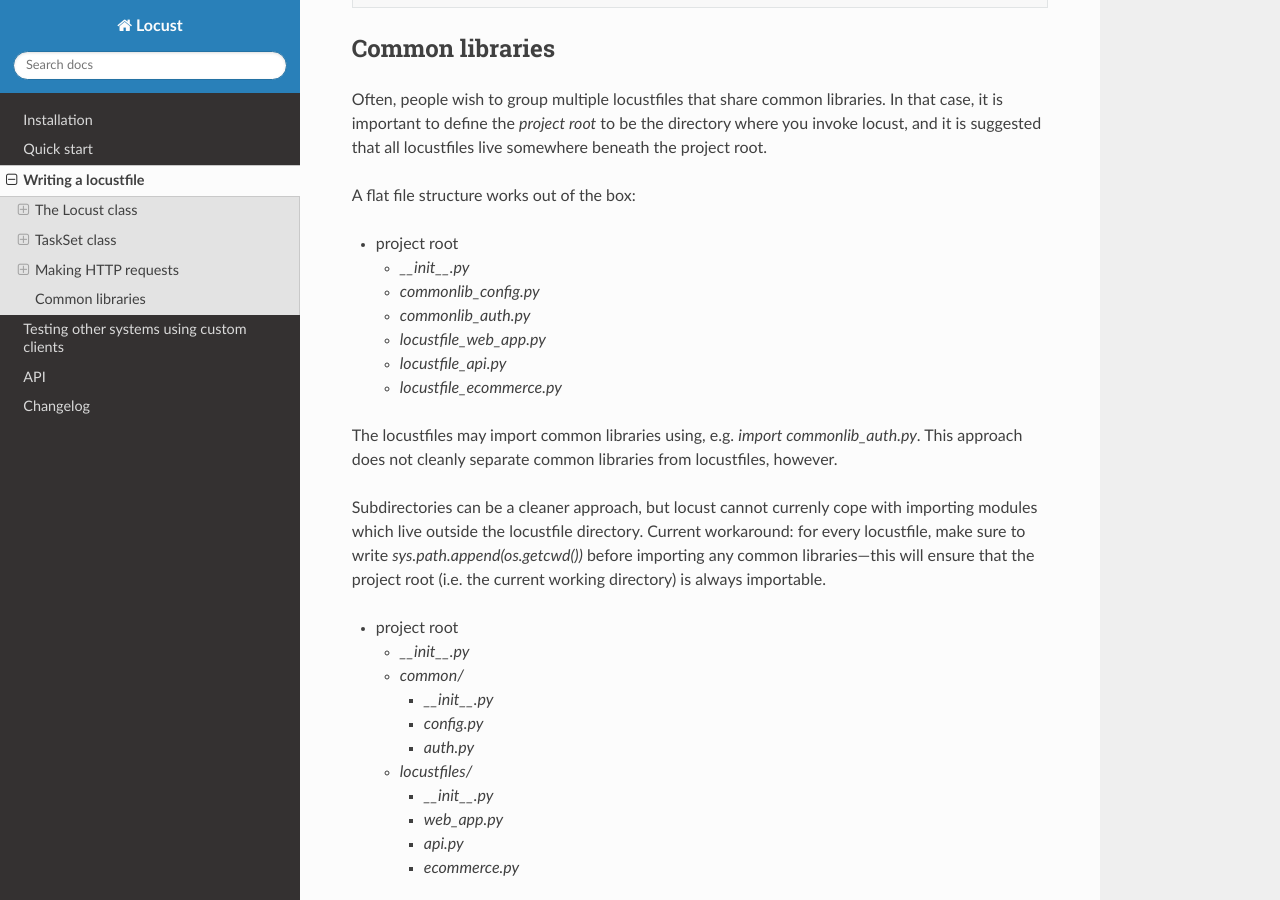
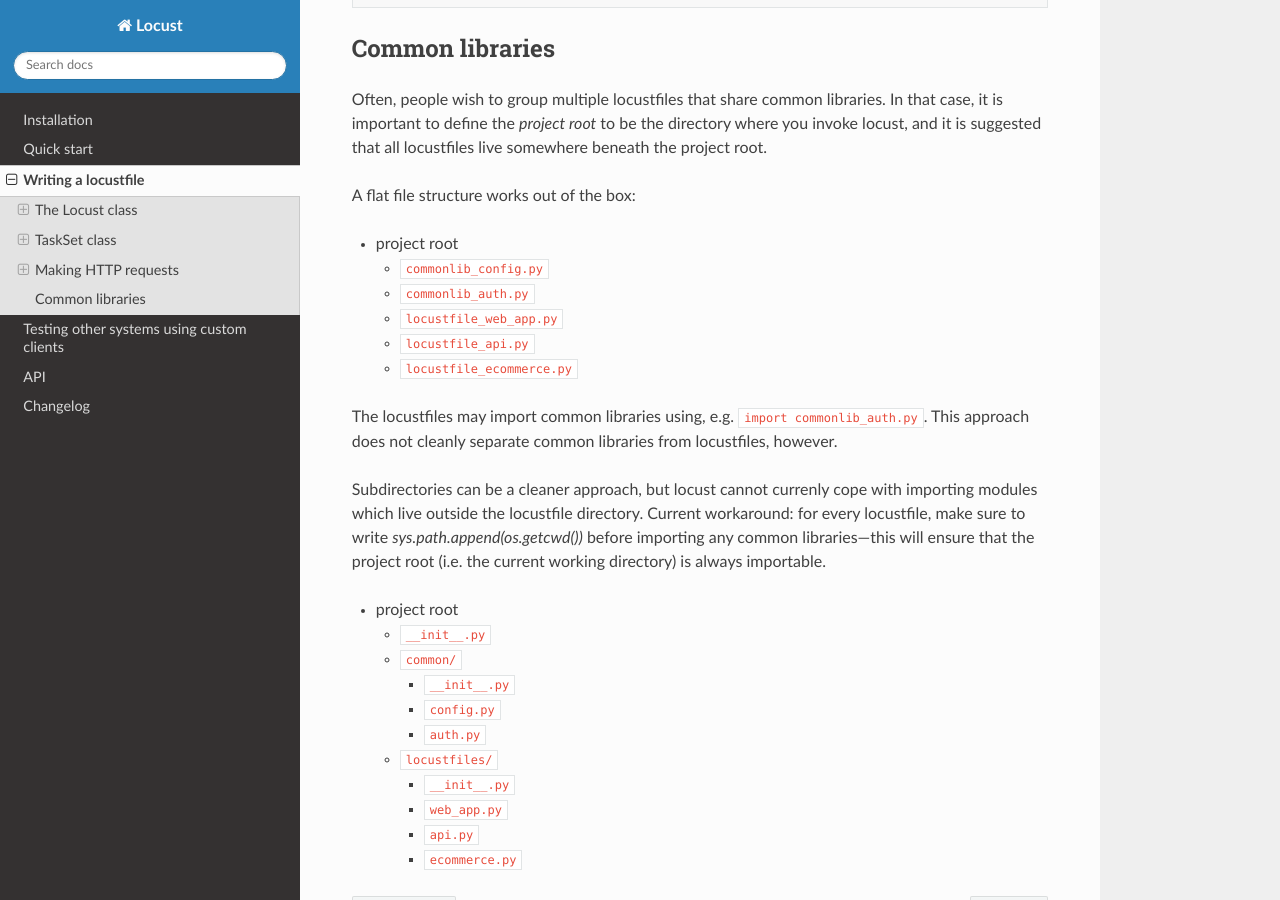
Before and after one commit to locustio/locust, a Sphinx documentation site: the page built from docs/writing-a-locustfile.rst, in a window 1280 px wide and 900 px high, scrolled down 7638 px. Built offline with Sphinx 7.4.7 and the Read the Docs theme 2.0.0, drawn with Linux system fonts in a browser that asks for light colours; pages that are not in the unit, such as notebooks, are missing from menus.

Commit message:
squash me 1
* fix formatting

```diff
--- a/docs/quickstart.rst
+++ b/docs/quickstart.rst
@@ -80,11 +80,12 @@ directory, we could run::
     locust --host=http://example.com
 
 If the locust file is located under a subdirectory and/or named different than *locustfile.py*, specify
-it using `-f`::
+it using ``-f``::
 
     locust -f locust_files/my_locust_file.py --host=http://example.com
 
-To run Locust distributed across multiple processes we would start a master process by specifying --master::
+To run Locust distributed across multiple processes we would start a master process by specifying
+``--master``::
 
     locust -f locust_files/my_locust_file.py --master --host=http://example.com
 
--- a/docs/writing-a-locustfile.rst
+++ b/docs/writing-a-locustfile.rst
@@ -376,19 +376,17 @@ A flat file structure works out of the box:
 
 * project root
 
-  * `__init__.py`
+  * ``commonlib_config.py``
 
-  * `commonlib_config.py`
+  * ``commonlib_auth.py``
 
-  * `commonlib_auth.py`
+  * ``locustfile_web_app.py``
 
-  * `locustfile_web_app.py`
+  * ``locustfile_api.py``
 
-  * `locustfile_api.py`
+  * ``locustfile_ecommerce.py``
 
-  * `locustfile_ecommerce.py`
-
-The locustfiles may import common libraries using, e.g. `import commonlib_auth.py`.  This approach does not
+The locustfiles may import common libraries using, e.g. ``import commonlib_auth.py``.  This approach does not
 cleanly separate common libraries from locustfiles, however.
 
 Subdirectories can be a cleaner approach, but locust cannot currenly cope with importing modules which live
@@ -398,22 +396,22 @@ outside the locustfile directory.  Current workaround: for every locustfile, mak
 
 * project root
 
-  * `__init__.py`
+  * ``__init__.py``
 
-  * `common/`
+  * ``common/``
 
-    * `__init__.py`
+    * ``__init__.py``
 
-    * `config.py`
+    * ``config.py``
 
-    * `auth.py`
+    * ``auth.py``
 
-  * `locustfiles/`
+  * ``locustfiles/``
 
-    * `__init__.py`
+    * ``__init__.py``
 
-    * `web_app.py`
+    * ``web_app.py``
 
-    * `api.py`
+    * ``api.py``
 
-    * `ecommerce.py`
+    * ``ecommerce.py``
```
